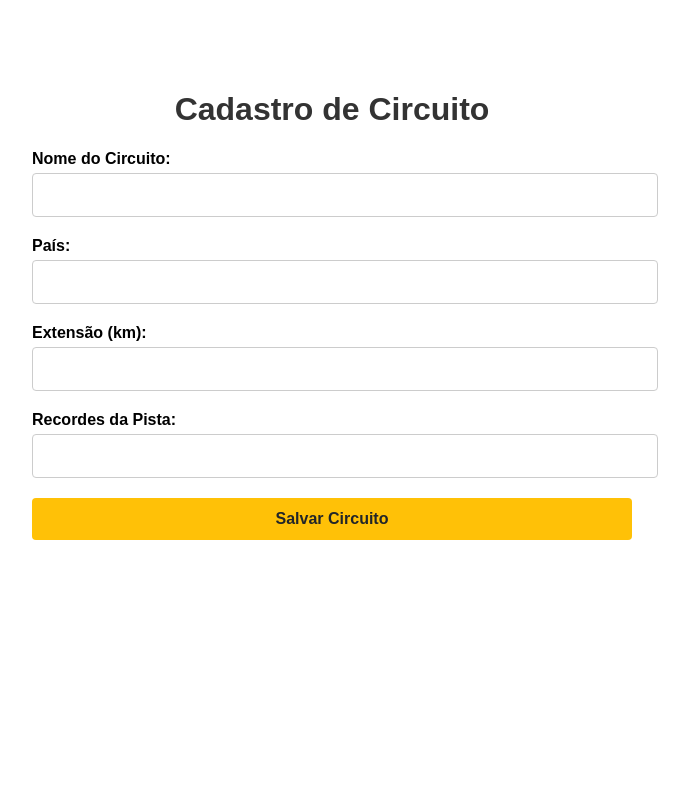
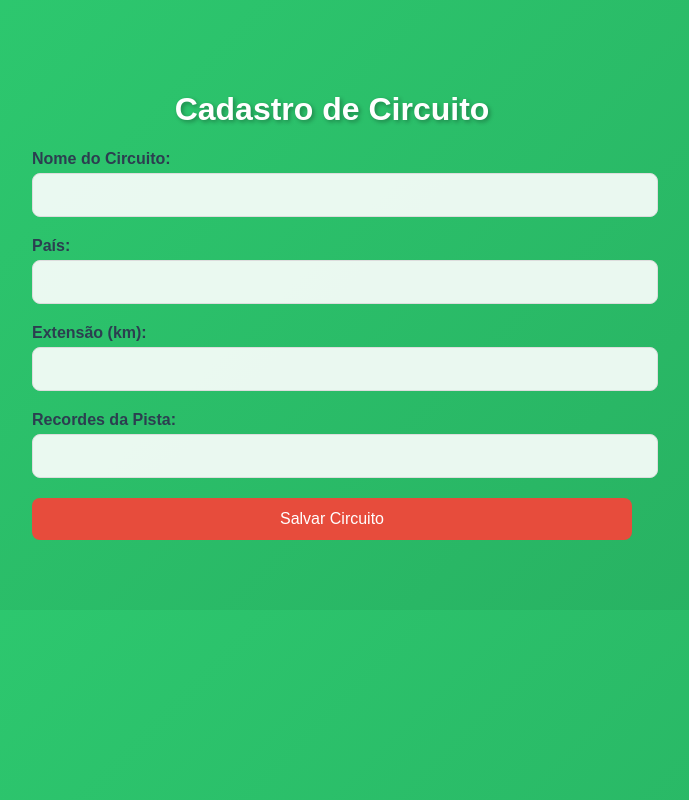
Before and after one commit to gustavomachado112/teste_dihtml, a plain HTML site: page circuito.html in a window 1280 px wide. Shown: the whole page, without its empty margins (308-997 px from the left). Drawn offline with Linux system fonts and the light colour scheme.

Commit message:
Update circuito.css

```diff
--- a/circuito.css
+++ b/circuito.css
@@ -3,11 +3,13 @@ body {
     max-width: 600px;
     margin: 50px auto;
     padding: 20px;
+    background: linear-gradient(135deg, #2ecc71, #27ae60);
 }
 
 h1 {
     text-align: center;
-    color: #333;
+    color: white;
+    text-shadow: 2px 2px 4px rgba(0,0,0,0.3);
 }
 
 .campo {
@@ -18,28 +20,31 @@ label {
     display: block;
     margin-bottom: 5px;
     font-weight: bold;
+    color: #2c3e50;
 }
 
 input {
     width: 100%;
     padding: 12px;
-    border: 1px solid #ccc;
-    border-radius: 4px;
+    border: 1px solid #ddd;
+    border-radius: 8px;
     font-size: 16px;
+    background: rgba(255,255,255,0.9);
 }
 
 button {
     width: 100%;
     padding: 12px;
-    background: #ffc107;
-    color: #212529;
+    background: #e74c3c;
+    color: white;
     border: none;
-    border-radius: 4px;
+    border-radius: 8px;
     font-size: 16px;
     cursor: pointer;
-    font-weight: bold;
+    transition: all 0.3s ease;
 }
 
 button:hover {
-    background: #e0a800;
+    background: #c0392b;
+    transform: translateY(-2px);
 }
```
